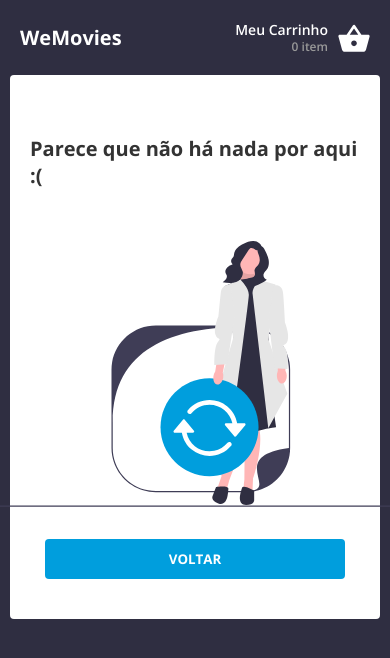
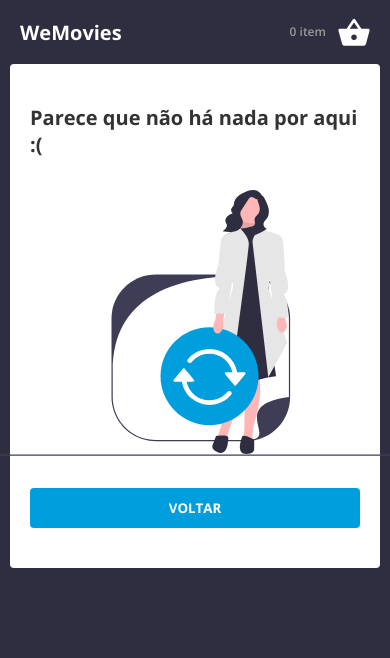
Before and after one commit to devjusan/wefit-test2, a Next.js app: page /cart in a window 390 px wide. Shown: the top 658 px of the page. Built offline with nearby package versions, Linux system fonts and the light colour scheme.

Commit message:
style: mobile cart content

```diff
--- /dev/null
+++ b/src/app/cart/components/cart-mobile/index.tsx
@@ -0,0 +1,95 @@
+import { ICard } from '@/src/types/card';
+import del from '@/src/assets/icons/del.svg';
+import {
+  SAttributesAction,
+  SAttributesContainer,
+  SAttributesInfo,
+  SContainer
+} from './styles';
+import Image from 'next/image';
+import { convertToCurrency } from '@/src/utils/format';
+import InputNumber from '@/src/app/components/ui/input-number';
+import { FieldErrors, UseFormRegister } from 'react-hook-form';
+import { useShoppingStore } from '@/src/app/stores/shopping-cart';
+
+type FormValues = Record<string, number>;
+
+type ICartMobile = {
+  card: ICard;
+  quantity: number;
+  handleRemoveItem: (card: ICard) => void;
+  register: UseFormRegister<FormValues>;
+  errors: FieldErrors<FormValues>;
+};
+
+const CartMobile = ({
+  card,
+  quantity,
+  handleRemoveItem,
+  register,
+  errors
+}: ICartMobile) => {
+  const updateQuantity = useShoppingStore((state) => state.updateQuantity);
+
+  return (
+    <SContainer>
+      <Image
+        src={card.image}
+        alt={'Imagem do filme ' + card.title}
+        width={64}
+        height={82}
+      />
+      <SAttributesContainer>
+        <SAttributesInfo>
+          <h3>{card.title}</h3>
+          <div className='price'>
+            <span>{convertToCurrency(card.price)}</span>
+            <div
+              role='button'
+              onClick={() => handleRemoveItem(card)}
+              style={{
+                width: '18px',
+                height: '18px'
+              }}
+            >
+              <Image
+                src={del}
+                alt='Deletar ícone'
+                style={{
+                  cursor: 'pointer'
+                }}
+                width={18}
+                height={18}
+              />
+            </div>
+          </div>
+        </SAttributesInfo>
+        <SAttributesAction>
+          <InputNumber
+            props={{
+              ...register(String(card.id), {
+                onChange: (e) => {
+                  const valueAsNumber = e.target.value;
+                  updateQuantity(card, valueAsNumber);
+                },
+                value: quantity,
+                valueAsNumber: true,
+                required: true
+              })
+            }}
+            error={Boolean(errors[String(card.id)])}
+            errorMessage={errors[String(card.id)]?.message}
+          />
+          <div className='total'>
+            <span className='subtotal'>Subtotal</span>
+            <span className='currency'>
+              {convertToCurrency(card.price * (quantity || 0))}
+            </span>
+          </div>
+        </SAttributesAction>
+      </SAttributesContainer>
+    </SContainer>
+  );
+};
+
+export default CartMobile;
--- /dev/null
+++ b/src/app/cart/components/cart-mobile/styles.ts
@@ -0,0 +1,73 @@
+import styled from 'styled-components';
+
+export const SContainer = styled.div`
+  display: flex;
+  flex-flow: row nowrap;
+  width: 100%;
+
+  &:last-child {
+    margin-bottom: 2rem;
+  }
+`;
+
+export const SAttributesContainer = styled.div`
+  display: flex;
+  flex-flow: column nowrap;
+  justify-content: space-between;
+
+  padding-left: 1.6rem;
+  flex: 1;
+`;
+
+export const SAttributesInfo = styled.div`
+  width: 100%;
+  display: flex;
+  flex-flow: row nowrap;
+  align-items: center;
+  justify-content: space-between;
+
+  & div {
+    color: ${({ theme }) => theme.color.tertiary.main};
+    font-weight: 700;
+    font-size: ${({ theme }) => theme.font.medium};
+  }
+
+  & .price {
+    display: flex;
+    align-items: center;
+    gap: 1.6rem;
+  }
+
+  & h3 {
+    color: ${({ theme }) => theme.color.tertiary.main};
+    font-size: ${({ theme }) => theme.font.smallMedium};
+    font-weight: 700;
+  }
+`;
+
+export const SAttributesAction = styled.div`
+  display: flex;
+  flex-flow: row nowrap;
+  align-items: center;
+  justify-content: space-between;
+
+  & .total {
+    display: flex;
+    flex-flow: column nowrap;
+    align-items: center;
+    gap: 0;
+
+    & .subtotal {
+      color: ${({ theme }) => theme.color.secondary.main};
+      font-weight: 700;
+      font-size: ${({ theme }) => theme.font.small};
+      text-transform: uppercase;
+    }
+
+    & .currency {
+      color: ${({ theme }) => theme.color.tertiary.main};
+      font-weight: 700;
+      font-size: ${({ theme }) => theme.font.medium};
+    }
+  }
+`;
--- a/src/app/cart/page.tsx
+++ b/src/app/cart/page.tsx
@@ -10,6 +10,7 @@ import del from '@/src/assets/icons/del.svg';
 import {
   SContainer,
   SContainerContent,
+  SContainerFooter,
   SContainerHeader,
   SProductSlot,
   SQtdSlot,
@@ -22,8 +23,9 @@ import { convertToCurrency } from '@/src/utils/format';
 import { ICard, IShoppingCard } from '@/src/types/card';
 import InputNumber from '../components/ui/input-number';
 import { cartSchema } from '../schemas';
-import { useLocalStorage } from 'usehooks-ts';
+import { useLocalStorage, useMediaQuery } from 'usehooks-ts';
 import { SESSION_KEY } from '@/src/constants/storage';
+import CartMobile from './components/cart-mobile';
 
 type FormValues = Record<string, number>;
 
@@ -37,12 +39,12 @@ const Cart = () => {
     resolver: zodResolver(cartSchema),
     mode: 'all'
   });
+  const media = useMediaQuery('(max-width: 568px)');
   const [, setShoppingCard] = useLocalStorage<Array<IShoppingCard>>(
     SESSION_KEY,
     []
   );
   const items = useShoppingStore((state) => state.items);
-
   const updateQuantity = useShoppingStore((state) => state.updateQuantity);
   const removeItem = useShoppingStore((state) => state.removeItem);
   const [isFinished, setIsFinished] = useState(false);
@@ -114,6 +116,7 @@ const Cart = () => {
 
   return (
     <SContainer as={'form'} onSubmit={handleSubmit(onSubmit)}>
+      {media ? null : (
         <SContainerHeader>
           <span
             style={{
@@ -137,16 +140,27 @@ const Cart = () => {
             subtotal
           </span>
         </SContainerHeader>
+      )}
 
       <div
         style={{
           display: 'flex',
           flexFlow: 'column nowrap',
-          gap: '2rem',
-          padding: '2rem 0'
+          gap: '2rem'
         }}
       >
-        {items.map(({ card, quantity, id }) => (
+        {media
+          ? items.map(({ card, id, quantity }) => (
+              <CartMobile
+                card={card}
+                quantity={quantity || 0}
+                key={id}
+                handleRemoveItem={handleRemoveItem}
+                register={register}
+                errors={errors}
+              />
+            ))
+          : items.map(({ card, quantity, id }) => (
               <SContainerContent key={id}>
                 <SProductSlot
                   style={{
@@ -162,8 +176,7 @@ const Cart = () => {
                   <div>
                     <h3
                       style={{
-                    color: theme.color.tertiary.main,
-                    marginBottom: '8px'
+                        color: theme.color.tertiary.main
                       }}
                     >
                       {card.title}
@@ -225,6 +238,8 @@ const Cart = () => {
                       style={{
                         cursor: 'pointer'
                       }}
+                      width={18}
+                      height={18}
                     />
                   </div>
                 </STotalSlot>
@@ -232,24 +247,9 @@ const Cart = () => {
             ))}
       </div>
       <hr />
-      <div
-        style={{
-          display: 'flex',
-          flexFlow: 'row nowrap',
-          justifyContent: 'space-between',
-          alignItems: 'center',
-          padding: '2rem 0'
-        }}
-      >
+      <SContainerFooter>
         <Button type='submit'>Finalizar Pedido</Button>
-        <div
-          style={{
-            display: 'flex',
-            flexFlow: 'row nowrap',
-            alignItems: 'center',
-            gap: '3rem'
-          }}
-        >
+        <div>
           <span
             style={{
               color: theme.color.secondary.main,
@@ -274,7 +274,7 @@ const Cart = () => {
             )}
           </span>
         </div>
-      </div>
+      </SContainerFooter>
     </SContainer>
   );
 };
--- a/src/app/cart/styles.ts
+++ b/src/app/cart/styles.ts
@@ -13,6 +13,7 @@ export const SContainerHeader = styled.header`
   display: grid;
   grid-template-areas: 'product product qtd total';
   grid-template-columns: 1fr 1fr 0.8fr 1.2fr;
+  padding-bottom: 24px;
   width: 100%;
   gap: 12px;
 
@@ -26,6 +27,40 @@ export const SContainerHeader = styled.header`
   }
 `;
 
+export const SContainerFooter = styled.footer`
+  display: flex;
+  flex-flow: row nowrap;
+  justify-content: space-between;
+  align-items: center;
+  padding: 2rem 0;
+  gap: 1.6rem;
+
+  & div {
+    display: flex;
+    flex-flow: row nowrap;
+    align-items: center;
+    gap: 3rem;
+  }
+
+  @media (max-width: 568px) {
+    width: 100%;
+    flex-flow: unset;
+    flex-direction: column-reverse;
+    padding-left: 0;
+    padding-right: 0;
+
+    & button {
+      width: 100%;
+    }
+
+    & div {
+      width: 100%;
+      justify-content: flex-end;
+      margin-right: 2.6rem;
+    }
+  }
+`;
+
 export const SContainerContent = styled.div`
   display: grid;
   grid-template-areas: 'product product qtd total';
@@ -34,17 +69,27 @@ export const SContainerContent = styled.div`
 
   width: 100%;
   gap: 12px;
+
+  &:last-child {
+    padding-bottom: 2rem;
+  }
 `;
 
 export const SProductSlot = styled.div`
   display: flex;
   align-items: center;
   gap: 5rem;
+
+  & div h3 {
+    margin-bottom: '8px';
+  }
 `;
+
 export const SQtdSlot = styled.div`
   display: flex;
   align-items: center;
 `;
+
 export const STotalSlot = styled.div`
   display: flex;
   align-items: center;
--- a/src/app/components/core/header/styles.ts
+++ b/src/app/components/core/header/styles.ts
@@ -6,7 +6,7 @@ export const SContainer = styled.header`
   align-items: center;
   gap: 1rem;
 
-  padding: 0.4rem 1rem;
+  padding: 1.6rem 1rem;
   background: ${({ theme }) => theme.color.background.primary};
   color: ${({ theme }) => theme.color.primary.main};
 
@@ -18,13 +18,19 @@ export const SContainer = styled.header`
 export const SCartContainer = styled.div`
   display: flex;
   align-items: center;
-  gap: 1rem;
+  gap: 1.2rem;
   cursor: pointer;
 
   & div {
     display: flex;
     flex-flow: column nowrap;
     align-items: flex-end;
+  }
+
+  @media (max-width: 568px) {
+    & div h5 {
+      display: none;
+    }
   }
 `;
 
--- a/src/app/components/ui/button/styles.ts
+++ b/src/app/components/ui/button/styles.ts
@@ -10,7 +10,7 @@ export const SContainer = styled.button`
 
   padding: 11px 20px;
   width: 100%;
-  max-width: 300px;
+  max-width: 350px;
   font-weight: 700;
   text-transform: uppercase;
   background: ${({ theme }) => theme.color.background.secondary};
--- a/src/app/components/ui/cart-card/index.tsx
+++ b/src/app/components/ui/cart-card/index.tsx
@@ -1,3 +1,4 @@
+'use client';
 import Image from 'next/image';
 import { SContainer, SInfo } from './styles';
 import Button from '../button';
--- a/src/styles/global.ts
+++ b/src/styles/global.ts
@@ -26,6 +26,8 @@ export const GlobalStyle = createGlobalStyle`
         font-weight: 700;
         color: ${({ theme }) => theme.color.primary.main};
         padding: 0;
+        margin: 0;
+
     }
 
     h4, h5 {
```
Lines whose indentation alone changed are shown as unchanged.
